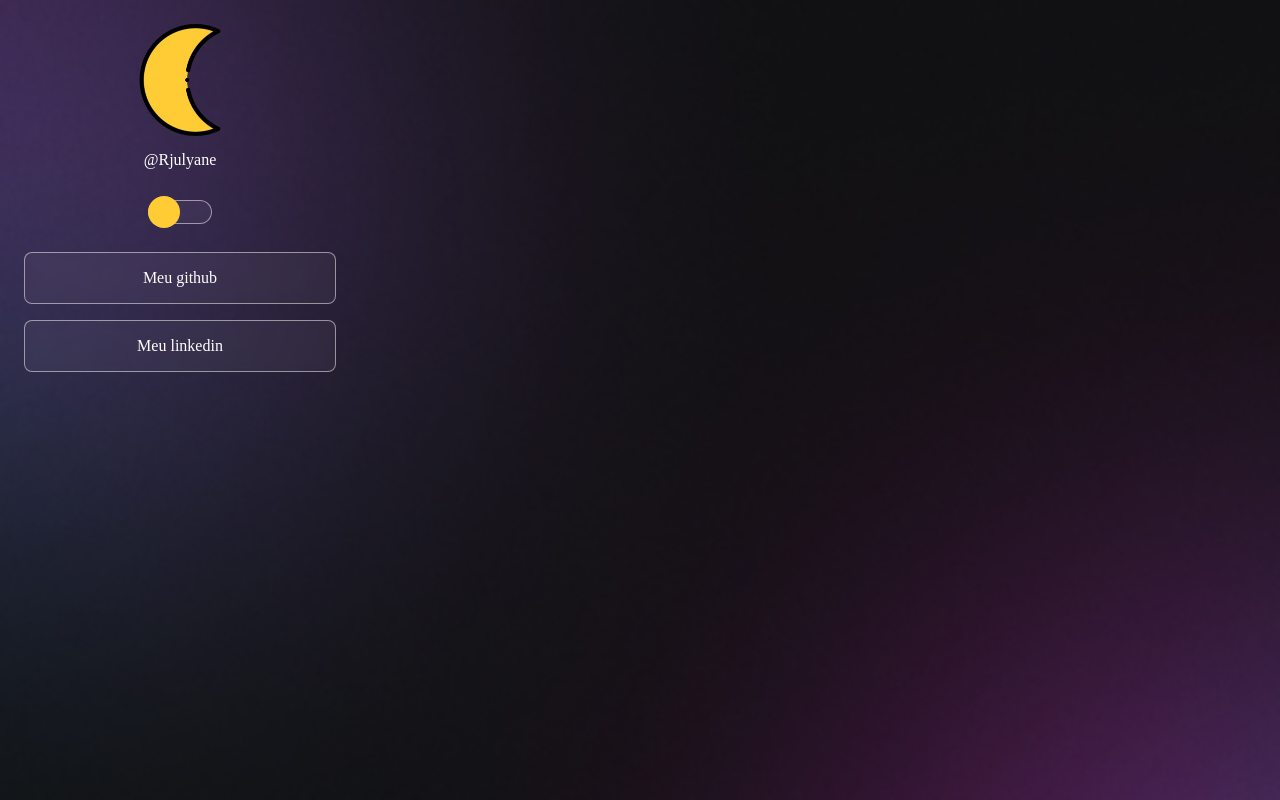
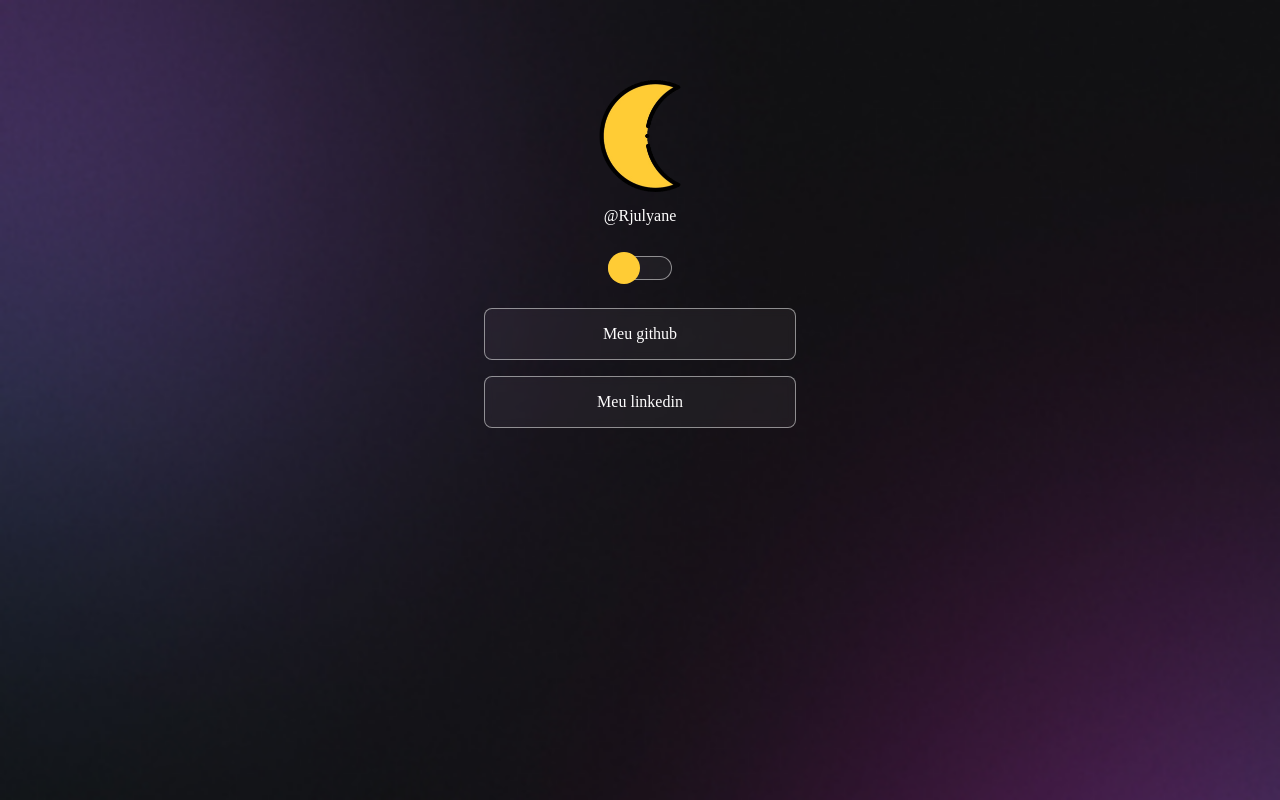
Before and after one commit to RJulyane/perfil, a plain HTML site: page index.html in a window 1280 px wide. Drawn offline with nearby package versions, Linux system fonts and the light colour scheme.

Commit message:
Fix container height and add margin

```diff
--- a/css_externo/style.css
+++ b/css_externo/style.css
@@ -46,7 +46,7 @@ body * {
 
 #container{
     width: 360px;
-    height: 56px auto 0px;
+    margin: 56px auto 0px;
     padding: 0 24px;
 }
 /*swith*/
```
